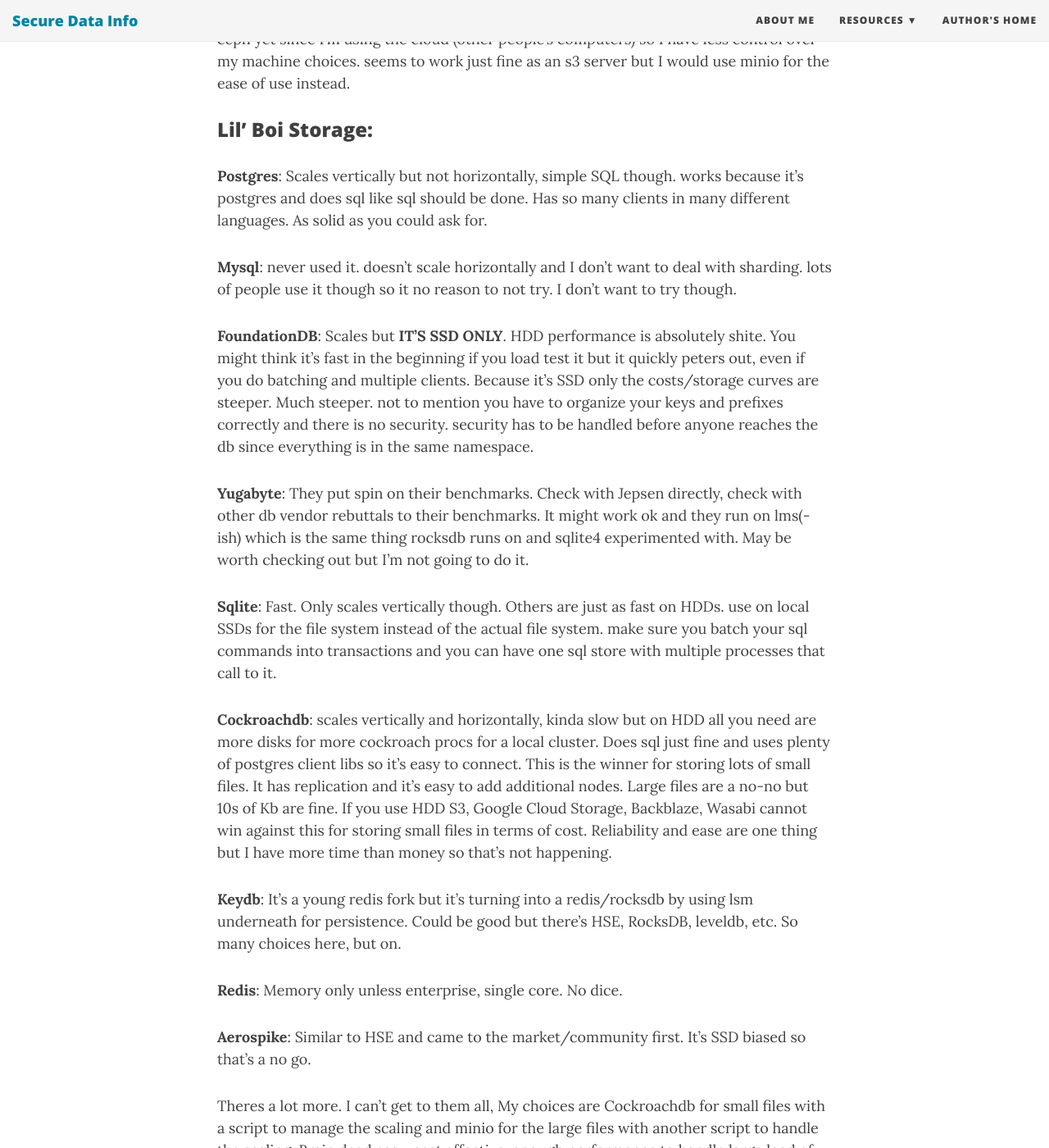
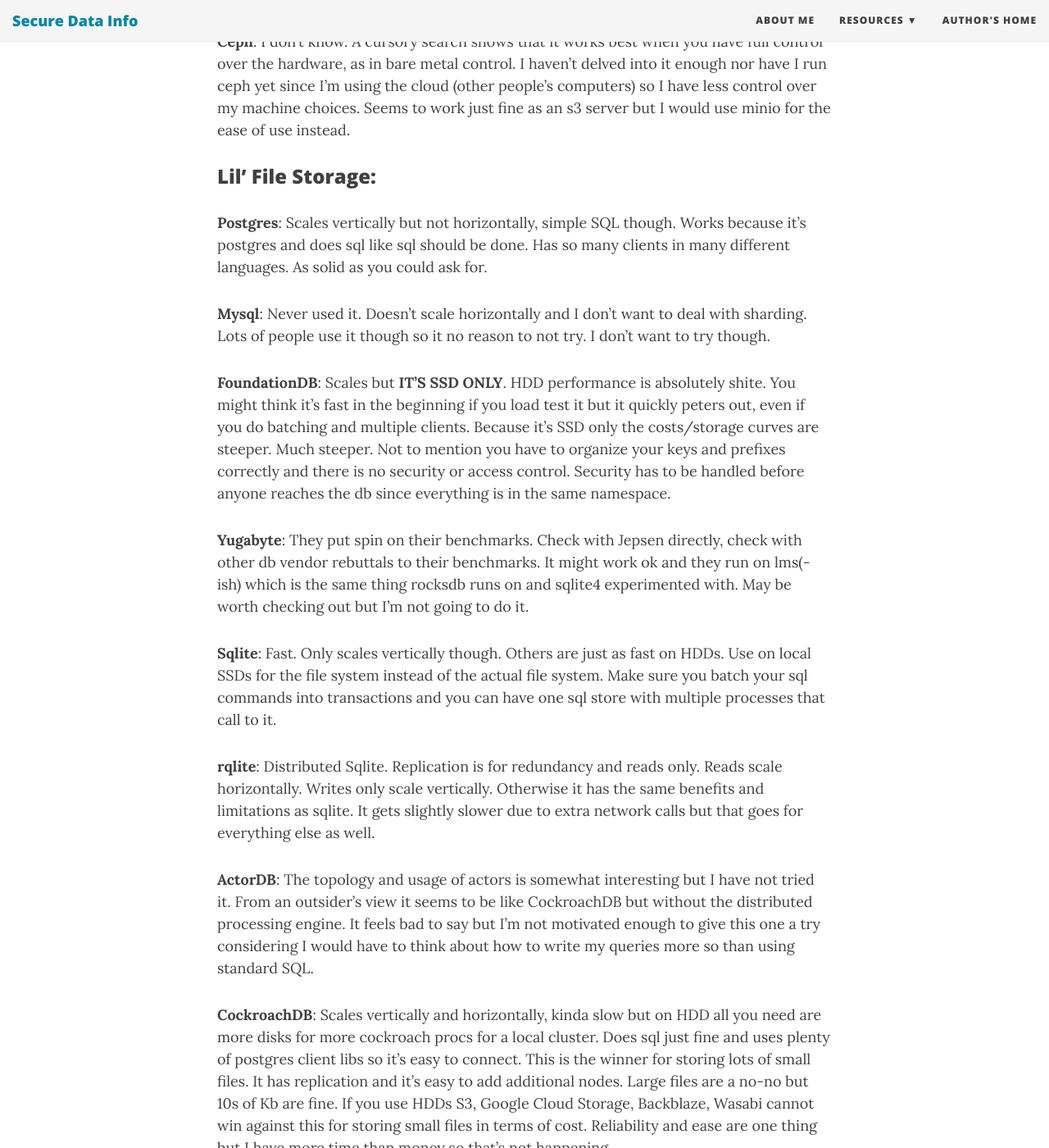
Before and after one commit to anidean/anidean.github.io, a Jekyll site: the page built from _posts/2020-05-01-storage-choices.md, in a window 1280 px wide and 1400 px high, scrolled down 1610 px. Shown: the whole window at 82% size. Built offline with Jekyll 4.4.1, drawn with Linux system fonts in a browser that asks for light colours; nearby versions of some CDN libraries; some of the changed text lies outside the part shown.

Commit message:
fleshing out, fixing typos and puncuation, removing genders because 2020, I guess??

```diff
--- a/_posts/2020-05-01-storage-choices.md
+++ b/_posts/2020-05-01-storage-choices.md
@@ -10,37 +10,43 @@
 I've been trying to find what storage to use in different use cases and to minimize how much I pay to other people while also getting all the features I can.  So without further ado -
 Reasons for using certain types of databases/storage engines/services assuming you're going to be loading HUGE amount data:
 
-### Big Boi Storage:
+**TLDR**: My recommendation is to use Minio for large files and CockroachDB for small files.
+
+### Big File Storage:
 **S3**: You have gobs of money.  Loads.  Doesn't matter if your files are large or small, S3 will take them and serve them with ease.  But you are charged per download, delete and how much your store.  So if you have a large amount of small files and have to make a lot of calls to work with them the costs will eat into you if you don't pay attention.  But it doesn't matter because you have lots of money and don't care.
 
-**Google Cloud Storage**: Again, you have loads of money.  Same exact reasoning as above.  buckets and keys automatically scale though whereas S3 gets funny scaling issues at certain amount of calls per key or a certain amount of keys per bucket.  Brain dead except for setting up the keys, but that's actually pretty easy.
+**Google Cloud Storage**: Again, you have loads of money.  Same exact reasoning as above.  Buckets and keys automatically scale though whereas S3 gets funny scaling issues at certain amount of calls per key or a certain amount of keys per bucket.  Brain dead except for setting up the keys, but that's actually pretty easy.
 
 **Backblaze**:  Large file storage, works great.  Similar to s3 but doesn't have the same api.  The api is still very easy to use though. it has a small file issue, the cost to handle them, if you've gone over the free use quota is cheaper than s3 but will still add up.  Doesn't seem to have a hard rate limit though so go ahead and kill your budget with tiny cuts.
 
-**Wasabi**: Large file storage, works GREAT.  Has a rate limit of 1000 gets and 100 puts/deletes per MINUTE.  MINUTE.  This is an large file or archival system and foremost but they have free egress which is the bees knees.  Small files don't work because of the rate limit.  in October 2019 they multi day downtime in one region.   It's not common but it's important to know.
+**Wasabi**: Large file storage, works GREAT.  Has a rate limit of 1000 gets and 100 puts/deletes per MINUTE.  MINUTE.  This is an large file or archival system foremost but they have free egress which is the bees knees.  Small files don't work because of the rate limit.  In October 2019 they multi day downtime in one region.   It's not common but it's important to know.
 
-**Minio**: S3 system but open source and works pretty darn well.  Has great speed for large files (GB/MBs) but it can't handle small files as fast as a database.  Works on SSD and HDD just fine.  Use for a video backend probably. scales horizontally pretty easily - just make a new cluster and it handles itself.
+**Minio**: S3 system but open source and works pretty darn well.  Has great speed for large files (GB/MBs) but it can't handle small files as fast as a database.  Works on SSD and HDD just fine.  Use for a video backend probably. Scales horizontally pretty easily - just make a new cluster and it handles itself.
 
-**Ceph**:  I don't know. A cursory search shows that it works best when you have full control over the hardware, as in bare metal control.  I haven't delved into it enough nor have I run ceph yet since I'm using the cloud (other people's computers) so I have less control over my machine choices. seems to work just fine as an s3 server but I would use minio for the ease of use instead.
+**Ceph**:  I don't know. A cursory search shows that it works best when you have full control over the hardware, as in bare metal control.  I haven't delved into it enough nor have I run ceph yet since I'm using the cloud (other people's computers) so I have less control over my machine choices. Seems to work just fine as an s3 server but I would use minio for the ease of use instead.
 
-### Lil' Boi Storage:
+### Lil' File Storage:
 
-**Postgres**: Scales vertically but not horizontally, simple SQL though.  works because it's postgres and does sql like sql should be done.  Has so many clients in many different languages.  As solid as you could ask for.
+**Postgres**: Scales vertically but not horizontally, simple SQL though.  Works because it's postgres and does sql like sql should be done.  Has so many clients in many different languages.  As solid as you could ask for.
 
-**Mysql**: never used it. doesn't scale horizontally and I don't want to deal with sharding.  lots of people use it though so it no reason to not try.  I don't want to try though.
+**Mysql**: Never used it. Doesn't scale horizontally and I don't want to deal with sharding.  Lots of people use it though so it no reason to not try.  I don't want to try though.
 
-**FoundationDB**: Scales but **IT'S SSD ONLY**.  HDD performance is absolutely shite.  You might think it's fast in the beginning if you load test it but it quickly peters out, even if you do batching and multiple clients.  Because it's SSD only the costs/storage curves are steeper.  Much steeper.  not to mention you have to organize your keys and prefixes correctly and there is no security.  security has to be handled before anyone reaches the db since everything is in the same namespace.
+**FoundationDB**: Scales but **IT'S SSD ONLY**.  HDD performance is absolutely shite.  You might think it's fast in the beginning if you load test it but it quickly peters out, even if you do batching and multiple clients.  Because it's SSD only the costs/storage curves are steeper.  Much steeper.  Not to mention you have to organize your keys and prefixes correctly and there is no security or access control.  Security has to be handled before anyone reaches the db since everything is in the same namespace.
 
 **Yugabyte**:  They put spin on their benchmarks.  Check with Jepsen directly, check with other db vendor rebuttals to their benchmarks.  It might work ok and they run on lms(-ish) which is the same thing rocksdb runs on and sqlite4 experimented with.  May be worth checking out but I'm not going to do it.
 
-**Sqlite**: Fast.  Only scales vertically though.  Others are just as fast on HDDs. use on local SSDs for the file system instead of the actual file system.  make sure you batch your sql commands into transactions and you can have one sql store with multiple processes that call to it.
+**Sqlite**: Fast.  Only scales vertically though.  Others are just as fast on HDDs. Use on local SSDs for the file system instead of the actual file system.  Make sure you batch your sql commands into transactions and you can have one sql store with multiple processes that call to it.
 
-**Cockroachdb**: scales vertically and horizontally, kinda slow but on HDD all you need are more disks for more cockroach procs for a local cluster.  Does sql just fine and uses plenty of postgres client libs so it's easy to connect.  This is the winner for storing lots of small files.  It has replication and it's easy to add additional nodes.  Large files are a no-no but 10s of Kb are fine.  If you use HDD S3, Google Cloud Storage, Backblaze, Wasabi cannot win against this for storing small files in terms of cost.  Reliability and ease are one thing but I have more time than money so that's not happening.
+**rqlite**: Distributed Sqlite.  Replication is for redundancy and reads only. Reads scale horizontally.  Writes only scale vertically.  Otherwise it has the same benefits and limitations as sqlite.  It gets slightly slower due to extra network calls but that goes for everything else as well.
 
-**Keydb**: It's a young redis fork but it's turning into a redis/rocksdb by using lsm underneath for persistence.  Could be good but there's HSE, RocksDB, leveldb, etc.  So many choices here, but on.
+**ActorDB**: The topology and usage of actors is somewhat interesting but I have not tried it.  From an outsider's view it seems to be like CockroachDB but without the distributed processing engine.  It feels bad to say but I'm not motivated enough to give this one a try considering I would have to think about how to write my queries more so than using standard SQL.
 
-**Redis**: Memory only unless enterprise, single core.  No dice.
+**CockroachDB**: Scales vertically and horizontally, kinda slow but on HDD all you need are more disks for more cockroach procs for a local cluster.  Does sql just fine and uses plenty of postgres client libs so it's easy to connect.  This is the winner for storing lots of small files.  It has replication and it's easy to add additional nodes.  Large files are a no-no but 10s of Kb are fine.  If you use HDDs S3, Google Cloud Storage, Backblaze, Wasabi cannot win against this for storing small files in terms of cost.  Reliability and ease are one thing but I have more time than money so that's not happening.
+
+**Keydb**: It's a young redis fork but it's turning into a redis/rocksdb by using lsm underneath for persistence.  Could be good but there's HSE, RocksDB, leveldb, etc.  So many choices here.
+
+**Redis**: Memory only unless enterprise, single core.  Has some cluster capabilities.  No dice.
 
 **Aerospike**: Similar to HSE and came to the market/community first.  It's SSD biased so that's a no go.
 
-Theres a lot more.  I can't get to them all, My choices are Cockroachdb for small files with a script to manage the scaling and minio for the large files with another script to handle the scaling. Brain dead easy, cost effective, enough performance to handle large load of users when combined with edge vps servers.
+Theres a lot more.  I can't get to them all, My choices are CockroachDB for small files with a script to manage the scaling and minio for the large files with another script to handle the scaling. Brain dead easy, cost effective, enough performance to handle large load of users when combined with edge vps servers.
```
